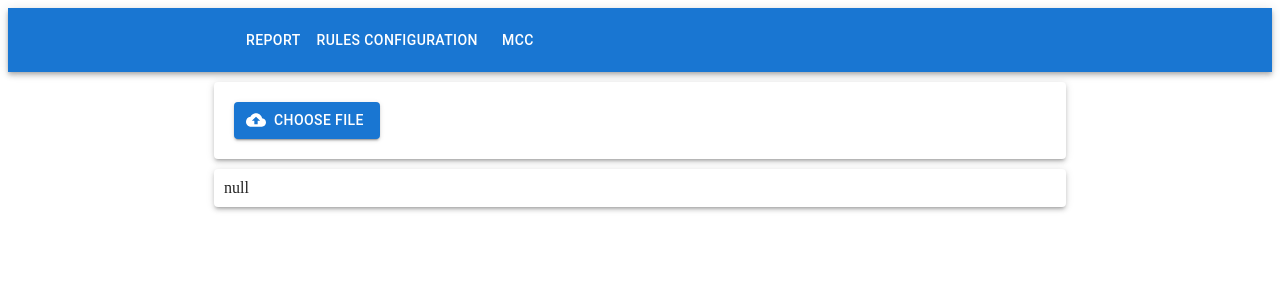
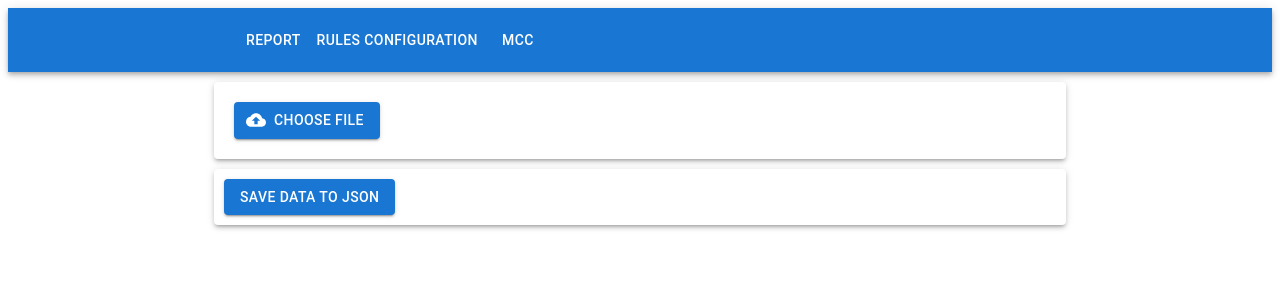
Before and after one commit to vokabud/my-budget, a React (Create React App) app in the folder src/my-budget-ui/: page /rules in a window 1280 px wide. Shown: the top 300 px of the page. Built offline with nearby package versions, Linux system fonts and the light colour scheme.

Commit message:
Add save button

```diff
--- a/src/my-budget-ui/src/pages/RulesConfiguration/RulesConfiguration.tsx
+++ b/src/my-budget-ui/src/pages/RulesConfiguration/RulesConfiguration.tsx
@@ -1,4 +1,4 @@
-import { Container, Typography } from '@mui/material';
+import { Button, Container, Typography } from '@mui/material';
 import { FC, useState } from 'react';
 
 import FileLoader from 'common/FileLoader';
@@ -48,6 +48,21 @@
     });
   }
 
+  const saveDataToJson = () => {
+    if (!data) {
+      return;
+    }
+
+    const dataStr = JSON.stringify(data, null, 2);
+    const blob = new Blob([dataStr], { type: 'application/json' });
+    const url = URL.createObjectURL(blob);
+
+    const a = document.createElement('a');
+    a.href = url;
+    a.download = 'rules.json';
+    a.click();
+  }
+
   return (
     <>
       <Section>
@@ -84,7 +99,9 @@
         </>
       )}
       <Section>
-        {JSON.stringify(data)}
+        <Button variant="contained" color="primary" onClick={saveDataToJson}>
+          Save Data to JSON
+        </Button>
       </Section>
     </>
   );
```
